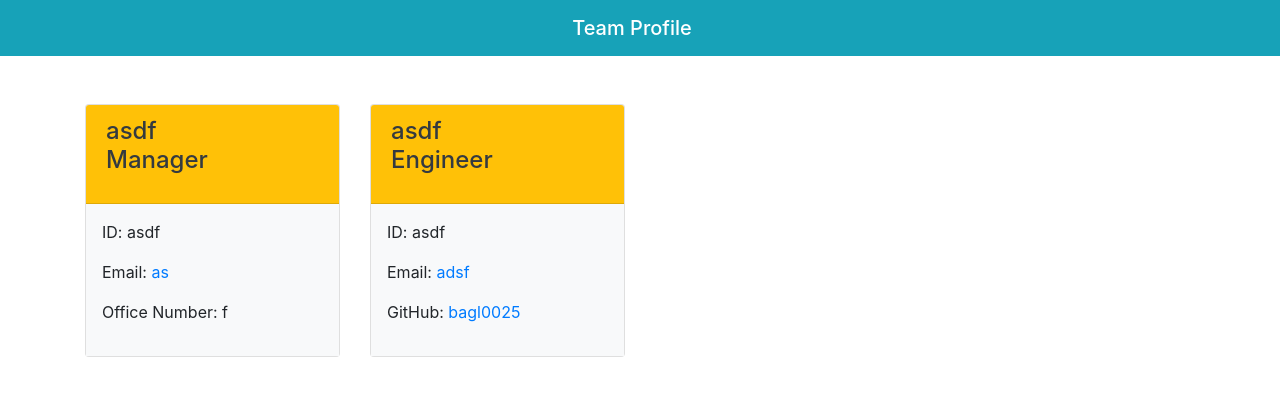
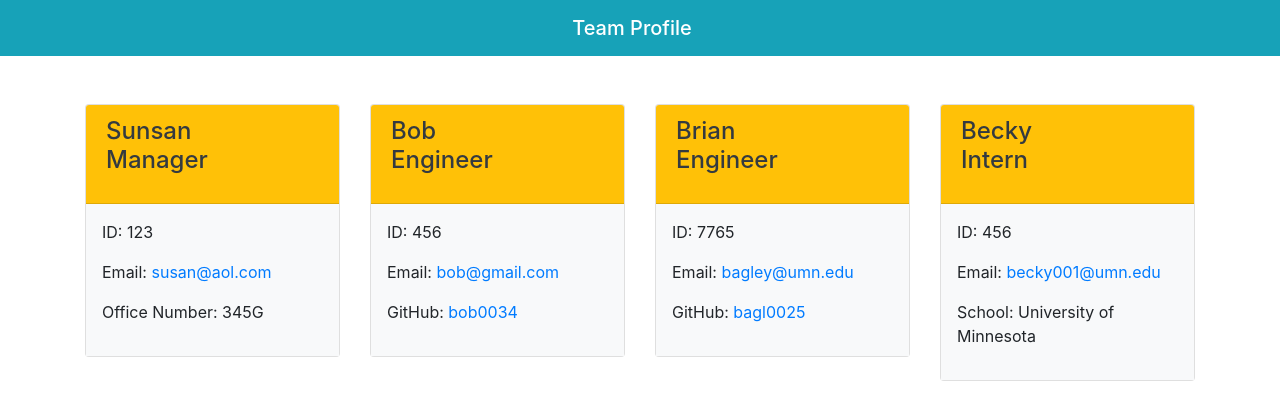
Before and after one commit to bagl0025/team-profile-generator, a website: page dist/index.html in a window 1280 px wide. Drawn offline with nearby package versions, Linux system fonts and the light colour scheme.

Commit message:
update readme

```diff
--- a/dist/index.html
+++ b/dist/index.html
@@ -17,25 +17,49 @@
             <div class="row">
         <div class="col-12 col-md-6 col-xl-3 mb-3">
             <div class="card">
-                <h4 class="card-header bg-warning text-dark">asdf
+                <h4 class="card-header bg-warning text-dark">Sunsan
                 <p>Manager</p>
                 </h4>
                 <div class="p-3 bg-light">
-                    <p>ID: asdf</p>
-                    <p>Email: <a href="mailto:as">as</a></p>
-                    <p>Office Number: f</p>
+                    <p>ID: 123</p>
+                    <p>Email: <a href="mailto:susan@aol.com">susan@aol.com</a></p>
+                    <p>Office Number: 345G</p>
                 </div>
             </div>
         </div>
         <div class="col-12 col-md-6 col-xl-3 mb-3">
             <div class="card">
-                <h4 class="card-header bg-warning text-dark">asdf
+                <h4 class="card-header bg-warning text-dark">Bob
                 <p>Engineer</p>
                 </h4>
                 <div class="p-3 bg-light">
-                    <p>ID: asdf</p>
-                    <p>Email: <a href="mailto:adsf">adsf</a></p>
+                    <p>ID: 456</p>
+                    <p>Email: <a href="mailto:bob@gmail.com">bob@gmail.com</a></p>
+                    <p>GitHub: <a href="http://github.com/bob0034">bob0034</a> </p>
+                </div>
+            </div>
+        </div>
+        <div class="col-12 col-md-6 col-xl-3 mb-3">
+            <div class="card">
+                <h4 class="card-header bg-warning text-dark">Brian
+                <p>Engineer</p>
+                </h4>
+                <div class="p-3 bg-light">
+                    <p>ID: 7765</p>
+                    <p>Email: <a href="mailto:bagley@umn.edu">bagley@umn.edu</a></p>
                     <p>GitHub: <a href="http://github.com/bagl0025">bagl0025</a> </p>
+                </div>
+            </div>
+        </div>
+        <div class="col-12 col-md-6 col-xl-3 mb-3">
+            <div class="card">
+                <h4 class="card-header bg-warning text-dark">Becky
+                <p>Intern</p>
+                </h4>
+                <div class="p-3 bg-light">
+                    <p>ID: 456</p>
+                    <p>Email: <a href="mailto:becky001@umn.edu">becky001@umn.edu</a></p>
+                    <p>School: University of Minnesota</p>
                 </div>
             </div>
         </div>
```
Also changed, not shown: README.md, src/profile_example.png (added), 1 other file.
